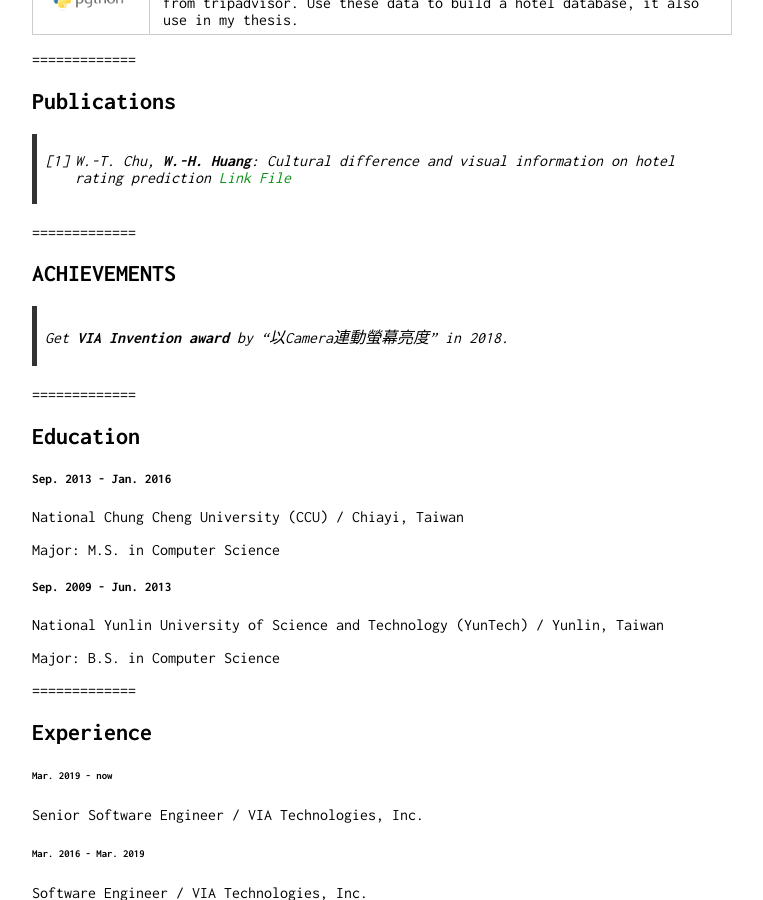
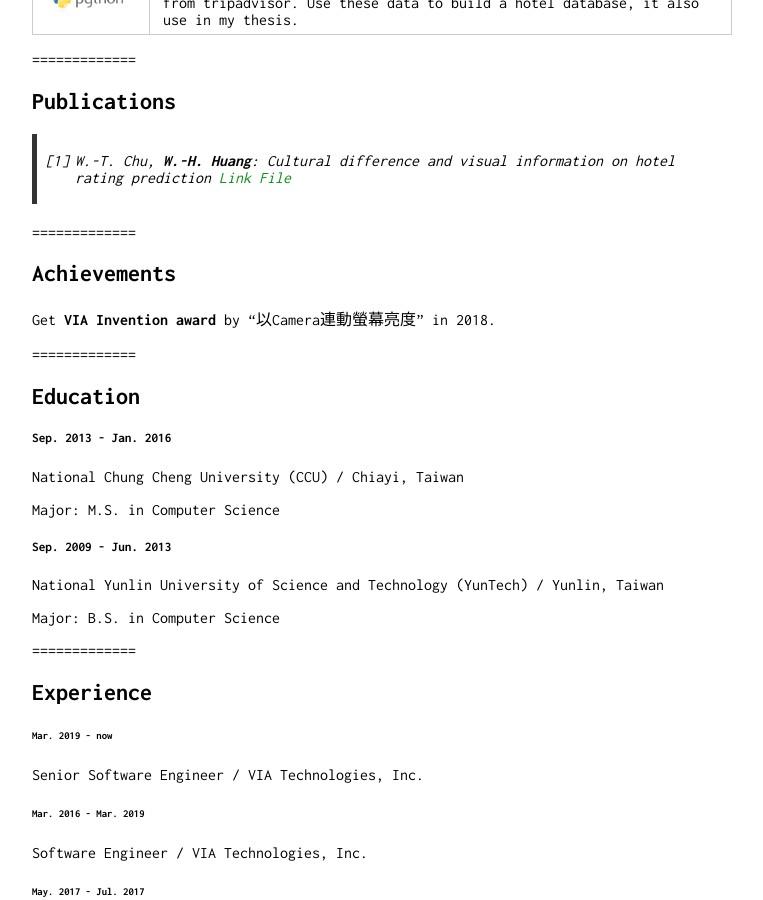
Before and after one commit to henry0726/henry0726.github.io, a Jekyll site: the page built from index.md, in a window 1280 px wide and 900 px high, scrolled down 531 px. Shown: the whole window, without its empty margins (258-1021 px from the left). Built offline with Jekyll 4.4.1, drawn with Linux system fonts in a browser that asks for light colours; our own code applies the rules of GitHub Pages for plain Markdown files.

```diff
--- a/index.md
+++ b/index.md
@@ -24,9 +24,9 @@ Skill | Briefly
 > 1. W.-T. Chu, **W.-H. Huang**: Cultural difference and visual information on hotel rating prediction [Link](https://link.springer.com/article/10.1007/s11280-016-0404-2) [File](https://github.com/henry0726/henry0726.github.io/raw/master/World_Wide_Web_Journal.pdf)
 
 =============
-## ACHIEVEMENTS
+## Achievements
 
-> Get **VIA Invention award** by “以Camera連動螢幕亮度” in 2018.
+Get **VIA Invention award** by “以Camera連動螢幕亮度” in 2018.
 
 =============
 <a id="education" style="position: relative; top: 0px;"></a>
```
